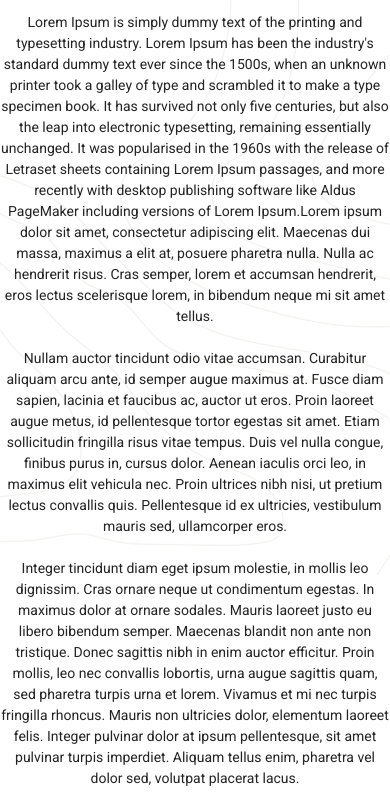
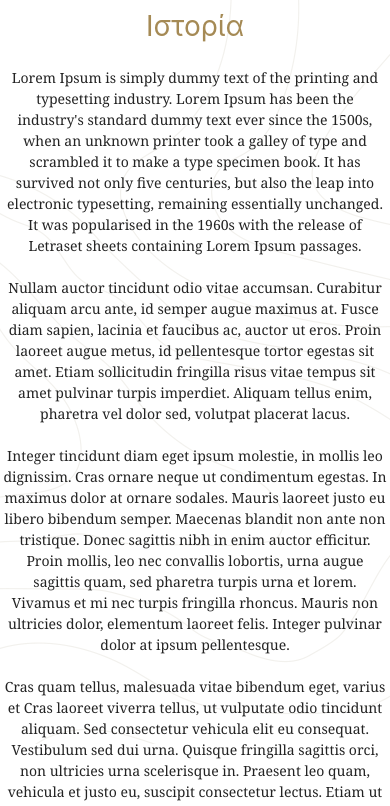
Before and after one commit to Nick-Tzovenakis/nm_ktoplou, a website: page history.html in a window 390 px wide. Shown: the part 100-906 px from the top of the page. Drawn offline with Linux system fonts and the light colour scheme.

Commit message:
history.html

```diff
--- a/assets/scss/partials/_history.scss
+++ b/assets/scss/partials/_history.scss
@@ -1,45 +1,20 @@
 /* History */
-.history_bg {
-    background: url("../../../dist/assets/img/Slider1.jpg") top 100px / cover no-repeat;
+.history-bg {
+    background: url("../../../dist/assets/img/Slider1.jpg") top 100px center no-repeat;
 }
 
-.history-section{
-
-    .history-title{
+.history-info {
+    margin-top: 100px;
+    .history-title {
         font-size: 28px;
-    }
-    .history-text{
-        overflow-y: auto;
-        height:60vh;
-        font-size: 12px;
     }
 }
 
-/* Responsiveness */
-@media (max-width:768px) {
-
-    .history_bg{
-        background-position: top;
-        height: 80vh;
-    }
-
-    .history-section {
-        .history-text{
-            overflow-y: unset;
-            height:100%;
-        }
+@include media-breakpoint-up(xl) {
+    .history-details {
+        overflow: auto;
+        height: 600px;
+        min-height: 600px;
+        max-height: 50%;
     }
 }
-
-@media  (max-width: 1199px) and (min-width:768px) {
-    .history_bg{
-        background-position: top;
-        height: 80vh;
-    }
-    .history-section {
-        .history-text{
-            overflow-y: unset;
-            height:100%;
-        }
-    }
-}
--- a/assets/scss/partials/_main.scss
+++ b/assets/scss/partials/_main.scss
@@ -1,11 +1,10 @@
 .slider {
-    height: 100vh;
     border: 1px solid #707070;
 }
 
 .slider-img {
     object-fit: cover;
-    height: 100vh;
+    height: 100%;
     width: 100%;
 }
 
--- a/assets/scss/partials/_menu.scss
+++ b/assets/scss/partials/_menu.scss
@@ -14,7 +14,6 @@
 }
 
 .menu {
-    height: 100vh;
     background: url("../../../dist/assets/img/bg_1.png") left -80px bottom / contain no-repeat;
 }
 
@@ -110,7 +109,6 @@
 
 @include media-breakpoint-down(lg) {
     .drawer  {
-        height: 100vh;
         width: 98vw;
         position: fixed;
         z-index: 1040;
--- a/history.html
+++ b/history.html
@@ -23,45 +23,40 @@
 
 <body>
     <div class="container-fluid waves-bg">
-        <div class="row">
+        <div class="row vh-100">
             <div class="col-xl-3 ff-2 p-0 bg-secondary">
                 <div class="nav-mobile d-xl-none">
                     <a href="./index.html" class="nav-logo-mobile d-inline-block p-2">
                         <img src="/dist/assets/img/cropped_logo.png" class="img-fluid d-xl-none" width="83" height="83"
                             alt="logo">
                     </a>
-                    <a id="navToggle" href="#" class="nav-toggle d-xl-none"></a>
+                    <button id="navToggle" class="toggle-btn d-xl-none">
+                        <span class="toggle-icon"></span>
+                    </button>
                 </div>
             </div>
 
-            <div class="col-xl-3 col-12 text-center p-0">
-                <div class="history_bg">
-                    <div class="text-primary history-title pt-5 pb-2">
+            <div class="col-xl-2 col-12 history-bg"></div>
+            <div class="col-xl-1"></div>
+            <div class="col-xl-5 col-12 history-info text-center text-xl-left ff-2 p-1">
+                <div class="text-primary history-title pb-4">
                     Ιστορία
                 </div>
-
-                    <div class="history-text pt-5">
+                <div class="history-details">
                     Lorem Ipsum is simply dummy text of the printing and typesetting industry. Lorem Ipsum
                     has been the industry's standard dummy text ever
                     since the 1500s, when an unknown printer took a galley of type and scrambled it to make
                     a type specimen book. It has survived not only
                     five centuries, but also the leap into electronic typesetting, remaining essentially
                     unchanged. It was popularised in the 1960s with the
-                        release of Letraset sheets containing Lorem Ipsum passages, and more recently with
-                        desktop publishing software like Aldus PageMaker including
-                        versions of Lorem Ipsum.Lorem ipsum dolor sit amet, consectetur adipiscing elit.
-                        Maecenas dui massa, maximus a elit at, posuere pharetra nulla.
-                        Nulla ac hendrerit risus. Cras semper, lorem et accumsan hendrerit, eros lectus
-                        scelerisque lorem, in bibendum neque mi sit amet tellus.
+                    release of Letraset sheets containing Lorem Ipsum passages.
                     <br><br>
                     Nullam auctor tincidunt odio vitae accumsan. Curabitur aliquam arcu ante, id semper
                     augue maximus at. Fusce diam sapien, lacinia et faucibus ac,
                     auctor ut eros. Proin laoreet augue metus, id pellentesque tortor egestas sit amet.
-                        Etiam sollicitudin fringilla risus vitae tempus.
-                        Duis vel nulla congue, finibus purus in, cursus dolor. Aenean iaculis orci leo, in
-                        maximus elit vehicula nec. Proin ultrices nibh nisi,
-                        ut pretium lectus convallis quis. Pellentesque id ex ultricies, vestibulum mauris sed,
-                        ullamcorper eros.
+                    Etiam sollicitudin fringilla risus vitae tempus sit amet pulvinar turpis imperdiet.
+                    Aliquam tellus enim, pharetra vel dolor sed,
+                    volutpat placerat lacus.
                     <br><br>
                     Integer tincidunt diam eget ipsum molestie, in mollis leo dignissim. Cras ornare neque
                     ut condimentum egestas.
@@ -70,9 +65,7 @@
                     sagittis nibh in enim auctor efficitur. Proin mollis, leo nec convallis lobortis, urna
                     augue sagittis quam, sed pharetra turpis urna et lorem.
                     Vivamus et mi nec turpis fringilla rhoncus. Mauris non ultricies dolor, elementum
-                        laoreet felis. Integer pulvinar dolor at ipsum pellentesque,
-                        sit amet pulvinar turpis imperdiet. Aliquam tellus enim, pharetra vel dolor sed,
-                        volutpat placerat lacus.
+                    laoreet felis. Integer pulvinar dolor at ipsum pellentesque.
                     <br><br>
                     Cras quam tellus, malesuada vitae bibendum eget, varius et Cras laoreet viverra tellus,
                     ut vulputate odio tincidunt aliquam. Sed consectetur vehicula elit eu consequat.
@@ -151,10 +144,6 @@
                     elementum quis lobortis in, sodales et nibh.
                 </div>
             </div>
-            </div>
-
-
-
             <div class="col-xl-1 p-0"></div>
         </div>
     </div>
```
Also changed, not shown: index.html (+3 -3 lines), dist/assets/css/theme.css. Lines whose indentation alone changed are shown as unchanged.
